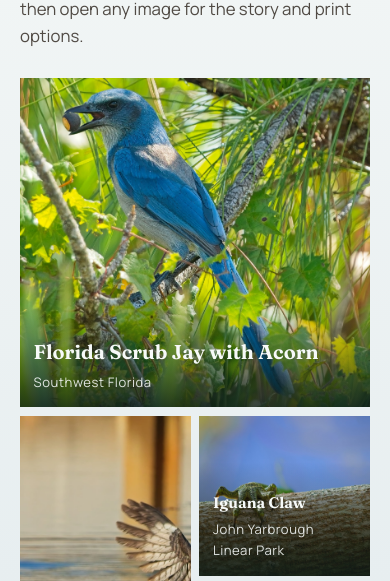
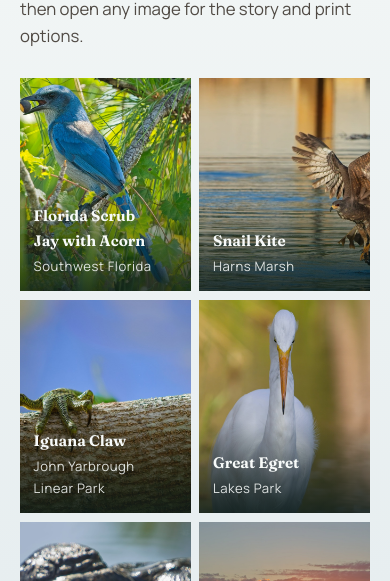
Before and after one commit to achuzan/adventuresswflorida.com, a React (Vite) app: page /gallery in a window 390 px wide. Shown: the part 263-844 px from the top of the page. Built offline with nearby package versions, Linux system fonts and the light colour scheme; no server answers.

Commit message:
updating gallery page

```diff
--- a/src/index.css
+++ b/src/index.css
@@ -648,9 +648,8 @@ main {
 
 .gallery-mosaic {
   display: grid;
-  grid-template-columns: repeat(6, minmax(0, 1fr));
-  grid-auto-rows: minmax(9rem, 14vw);
-  gap: 0.7rem;
+  grid-template-columns: repeat(3, minmax(0, 1fr));
+  gap: 0.75rem;
 }
 
 .gallery-tile {
@@ -662,46 +661,32 @@ main {
   overflow: hidden;
   cursor: pointer;
   color: #f7faf9;
+  display: block;
   min-height: 0;
   text-decoration: none;
   animation: rise 800ms cubic-bezier(0.22, 1, 0.36, 1) both;
 }
 
-.gallery-tile--hero {
-  grid-column: span 4;
-  grid-row: span 2;
+.gallery-tile .photo-frame {
+  position: relative;
+  width: 100%;
+  height: auto;
+  aspect-ratio: 4 / 5;
+  transition: transform 900ms cubic-bezier(0.22, 1, 0.36, 1);
 }
 
-.gallery-tile--tall {
-  grid-column: span 2;
-  grid-row: span 2;
-}
-
-.gallery-tile--wide {
-  grid-column: span 3;
-  grid-row: span 1;
-}
-
-.gallery-tile--std {
-  grid-column: span 2;
-  grid-row: span 1;
-}
-
-.gallery-tile .photo-frame {
+.gallery-tile .photo-frame img {
   position: absolute;
   inset: 0;
   width: 100%;
   height: 100%;
-  transition: transform 900ms cubic-bezier(0.22, 1, 0.36, 1);
-}
-
-.gallery-tile .photo-frame img {
+  object-fit: cover;
   transition: transform 900ms cubic-bezier(0.22, 1, 0.36, 1);
 }
 
 .gallery-tile:hover .photo-frame,
 .gallery-tile:focus-visible .photo-frame {
-  transform: scale(1.05);
+  transform: scale(1.03);
 }
 
 .gallery-tile__caption {
@@ -728,7 +713,7 @@ main {
 
 .gallery-tile__caption strong {
   font-family: var(--font-display);
-  font-size: clamp(0.95rem, 1.6vw, 1.25rem);
+  font-size: clamp(0.95rem, 1.6vw, 1.2rem);
   font-weight: 650;
   text-wrap: balance;
 }
@@ -737,10 +722,6 @@ main {
   font-size: 0.82rem;
   letter-spacing: 0.04em;
   opacity: 0.88;
-}
-
-.gallery-tile--hero .gallery-tile__caption strong {
-  font-size: clamp(1.25rem, 2.4vw, 1.85rem);
 }
 
 .gallery-note {
@@ -1124,26 +1105,8 @@ main {
   }
 
   .gallery-mosaic {
-    grid-template-columns: 1fr 1fr;
-    grid-auto-rows: minmax(10rem, 28vw);
+    grid-template-columns: repeat(2, minmax(0, 1fr));
     gap: 0.55rem;
-  }
-
-  .gallery-tile--hero,
-  .gallery-tile--tall,
-  .gallery-tile--wide,
-  .gallery-tile--std {
-    grid-column: span 1;
-    grid-row: span 1;
-  }
-
-  .gallery-tile--hero {
-    grid-column: span 2;
-    grid-row: span 2;
-  }
-
-  .gallery-tile--tall:nth-child(even) {
-    grid-row: span 2;
   }
 
   .gallery-tile__caption {
--- a/src/pages/GalleryPage.tsx
+++ b/src/pages/GalleryPage.tsx
@@ -4,9 +4,6 @@ import { usePhotos } from '../data/PhotosProvider'
 import { PhotoFrame } from '../components/PhotoFrame'
 import { pageMeta, SeoHead } from '../seo'
 import { site } from '../site'
-
-/** Visual rhythm for the mosaic — pattern repeats as the gallery grows */
-const tileSizes = ['hero', 'tall', 'wide', 'std', 'tall', 'std', 'wide', 'std', 'tall', 'std', 'wide', 'std'] as const
 
 export function GalleryPage() {
   const { photos } = usePhotos()
@@ -25,23 +22,20 @@ export function GalleryPage() {
       </header>
 
       <div className="gallery-mosaic">
-        {photos.map((photo, i) => {
-          const size = tileSizes[i % tileSizes.length]
-          return (
+        {photos.map((photo, i) => (
           <Link
             key={photo.id}
             to={photoPath(photo.id)}
-              className={`gallery-tile gallery-tile--${size}`}
+            className="gallery-tile"
             style={{ animationDelay: `${Math.min(i, 10) * 0.06}s` }}
           >
-              <PhotoFrame photo={photo} sizes="(max-width: 720px) 100vw, 50vw" />
+            <PhotoFrame photo={photo} sizes="(max-width: 720px) 50vw, 33vw" />
             <span className="gallery-tile__caption">
               <strong>{photo.title}</strong>
               <span>{photo.location}</span>
             </span>
           </Link>
-          )
-        })}
+        ))}
       </div>
 
       <p className="gallery-note">
```
Lines whose indentation alone changed are shown as unchanged.
